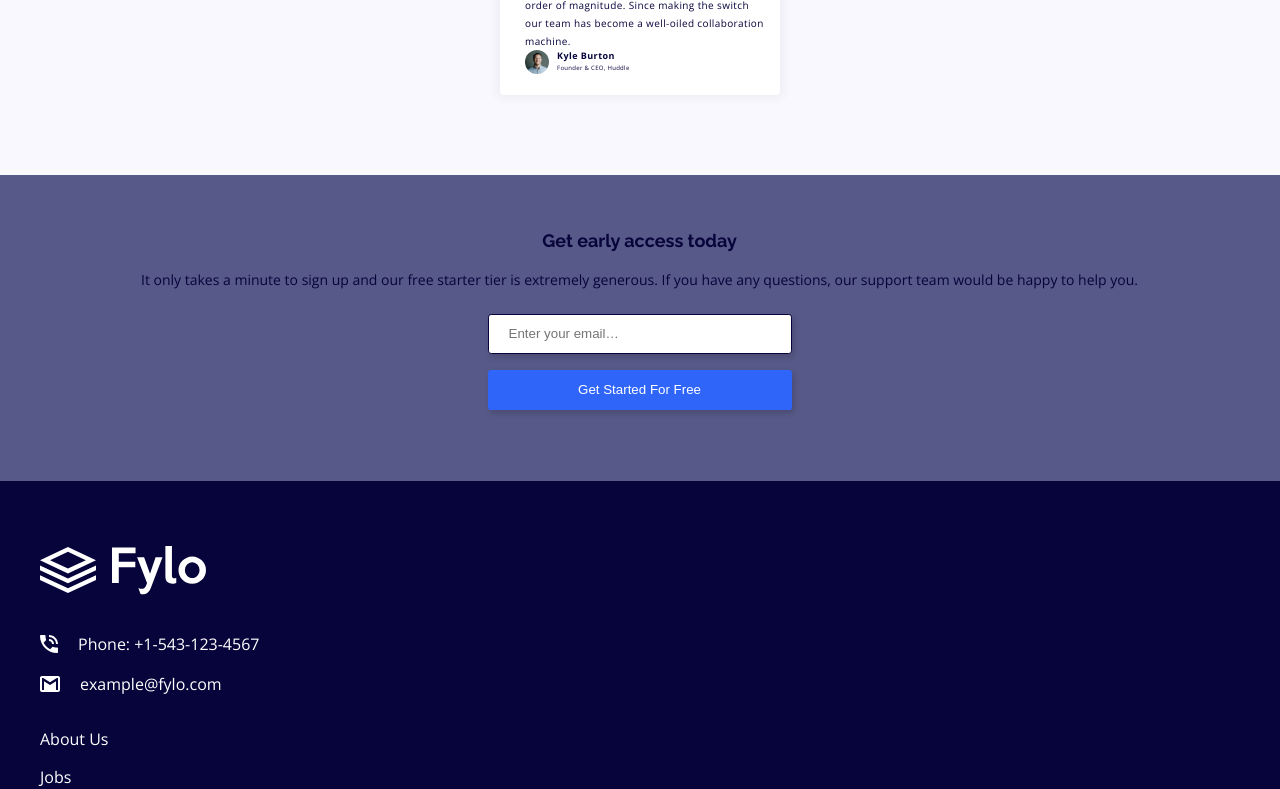
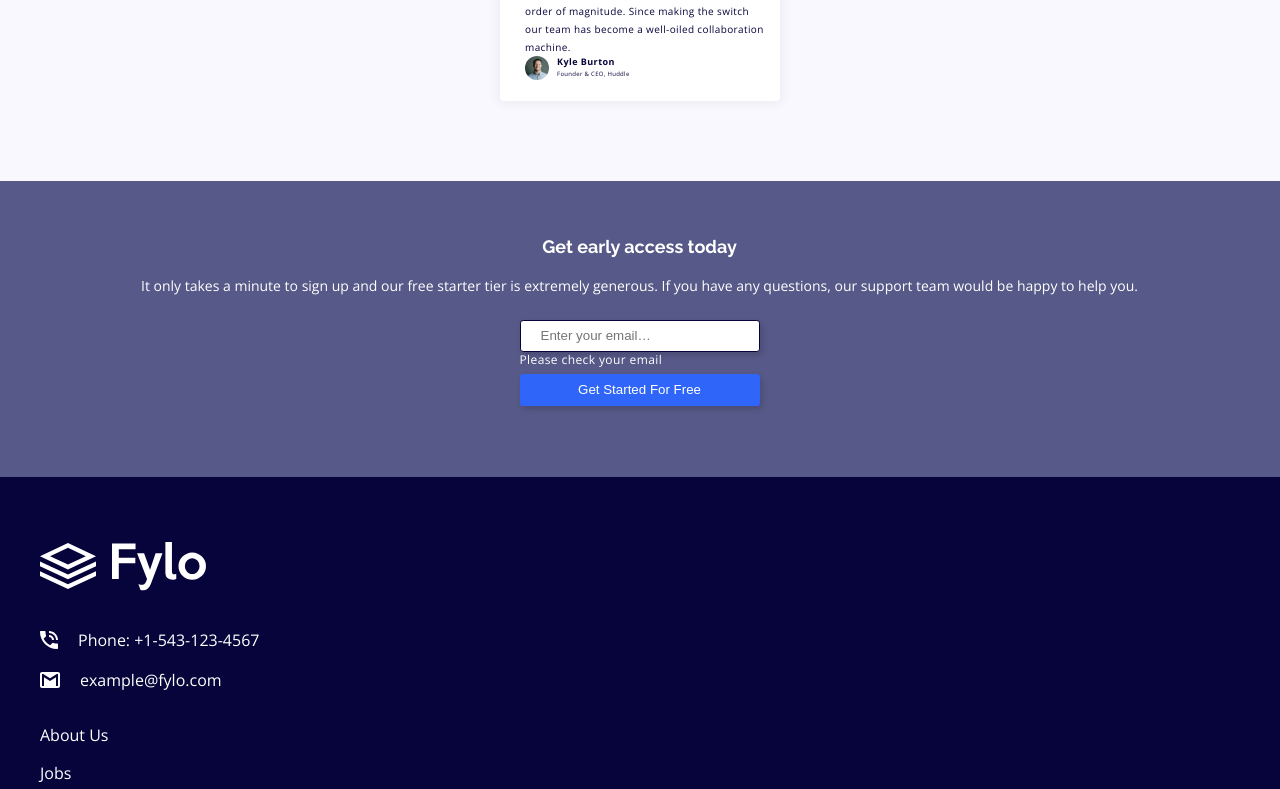
Before and after one commit to tchkoidze/fylo-landing-page, a plain HTML site: page index.html in a window 1280 px wide. Both pictures are taken after a click on the button "Get Started For Free". Shown: the part 2777-3566 px from the top of the page. Drawn offline with nearby package versions, Linux system fonts and the light colour scheme.

Commit message:
ad js file

```diff
--- a/index.html
+++ b/index.html
@@ -42,7 +42,16 @@
             and co-workers.
           </p>
           <form class="cta-form" action="#">
-            <input type="email" id="email" placeholder="Enter your email…" />
+            <div>
+              <input
+                type="email"
+                class="mail"
+                id="email"
+                placeholder="Enter your email…"
+              />
+              <span class="allert">Please check your email</span>
+            </div>
+
             <input type="button" class="start-btn" value="Get Started" />
           </form>
         </div>
@@ -156,8 +165,22 @@
         </div>
 
         <form class="cta-form" action="#">
-          <input type="email" id="email" placeholder="Enter your email…" />
-          <input type="button" class="start-btn" value="Get Started For Free" />
+          <div>
+            <input
+              type="email"
+              class="mail"
+              id="access-email"
+              placeholder="Enter your email…"
+            />
+            <span class="access-alert">Please check your email</span>
+          </div>
+
+          <input
+            type="button"
+            id="access-start-btn"
+            class="start-btn"
+            value="Get Started For Free"
+          />
         </form>
       </section>
     </main>
@@ -255,5 +278,6 @@
         </li>
       </ul>
     </footer>
+    <script src="./script.js"></script>
   </body>
 </html>
--- /dev/null
+++ b/script.js
@@ -0,0 +1,24 @@
+const button = document.getElementsByClassName("start-btn")[0];
+const warning = document.getElementsByClassName("allert")[0];
+const inputMail = document.getElementById("email");
+const buttonAccess = document.getElementById("access-start-btn");
+const warningAccess = document.getElementsByClassName("access-alert")[0];
+const inputMail2 = document.getElementById("access-email");
+
+const chekemail = /^\w+([\.-]?\w+)*@\w+([\.-]?\w+)*(\.\w{2,3})+$/;
+
+button.addEventListener("click", (event) => {
+  if (inputMail.value.match(chekemail)) {
+    warning.style.display = "none";
+  } else {
+    warning.style.display = "block";
+  }
+});
+
+buttonAccess.addEventListener("click", (event) => {
+  if (inputMail2.value.match(chekemail)) {
+    warningAccess.style.display = "none";
+  } else {
+    warningAccess.style.display = "block";
+  }
+});
--- a/style.css
+++ b/style.css
@@ -71,20 +71,39 @@ h1 {
 .cta-form {
   display: flex;
   flex-direction: column;
+  justify-content: center;
   align-items: center;
-  gap: 1.6rem;
 }
+
+.cta-form div {
+  margin-bottom: 2.2rem;
+  max-height: 4rem;
+  max-width: 30.4rem;
+  width: 100%;
+}
+
 .cta-form input {
-  width: 30.4rem;
+  max-width: 30.4rem;
+  width: 100%;
   height: 4rem;
 }
-#email {
+.mail {
   border: 0.625px solid #07043b;
   box-shadow: 2px 3px 6px rgba(0, 0, 0, 0.15925);
   border-radius: 3.125px;
   color: #c2c2c2;
   padding-left: 2rem;
 }
+
+.allert {
+  font-size: 12px;
+  line-height: 16px;
+  letter-spacing: 0.4px;
+  display: none;
+  margin-top: 0.5rem;
+  color: #ef4877;
+}
+
 .start-btn {
   background: #2f65f8;
   box-shadow: 2px 3px 6px rgba(0, 0, 0, 0.15925);
@@ -210,8 +229,8 @@ h2 {
 /* section3 */
 .section3 {
   padding: 5.4rem 4.8rem 7.1rem 4.7rem;
-  text-align: center;
   background: #575988;
+  color: #ffffff;
 }
 
 h3 {
@@ -219,9 +238,30 @@ h3 {
   font-weight: 700;
   font-size: 1.8rem;
   line-height: 2.4rem;
+  text-align: center;
 }
 .section3 p {
   margin: 1.6rem 0 2.4rem 0;
+  text-align: center;
+}
+
+.section3 .cta-form div {
+  max-height: 3.2rem;
+  max-width: 24rem;
+  width: 100%;
+}
+.section3 .cta-form input {
+  max-width: 24rem;
+  width: 100%;
+  height: 3.2rem;
+}
+
+.access-alert {
+  display: none;
+  font-size: 12px;
+  line-height: 16px;
+  letter-spacing: 0.4px;
+  text-align: left;
 }
 
 /* footer */
```
